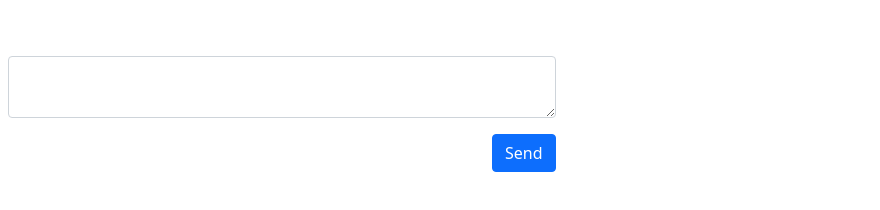
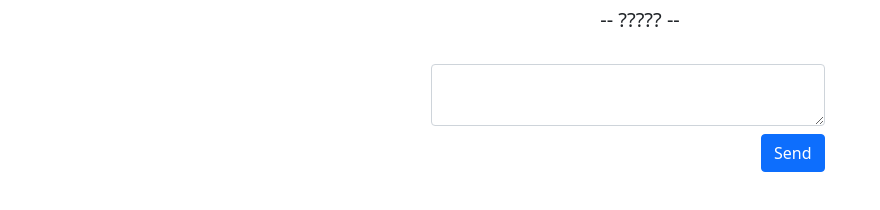
Before and after one commit to nkolis/private-message, a plain HTML site: page index.html in a window 1280 px wide. Shown: the whole page, without its empty margins (0-880 px from the left). Drawn offline with nearby package versions, Linux system fonts and the light colour scheme.

Commit message:
change layout

```diff
--- a/index.html
+++ b/index.html
@@ -8,11 +8,12 @@
 	<title>"""</title>
 </head>
 <body>
-<div class="container-fluid">
-  <div class="col-lg-8">
-    <div class="row">
-      <form class="row g-3 needs-validation" novalidate>
-        <div class="col-md-8">
+<div class="container-fluid d-flex justify-content-center">
+  <div class="col-md-12 d-flex justify-content-center">
+    <div class="row mt-2">
+      <h5 class="text-center">-- ????? --</h5>
+      <form class="row needs-validation" novalidate>
+        <div class="col-md-12">
           <label for="message" class="form-label"><a href="#" style="font-size: .875em" class="fw-light"></a></label>
           <textarea class="form-control" id="message" required></textarea>
           <div class="invalid-feedback">
@@ -20,7 +21,7 @@
           </div>
         </div>
 
-        <div class="col-lg-8 d-flex justify-content-end">
+        <div class="col-md-12 d-flex mt-2 justify-content-end">
           <button class="btn btn-primary" type="submit">Send</button>
         </div>
       </form>
```
